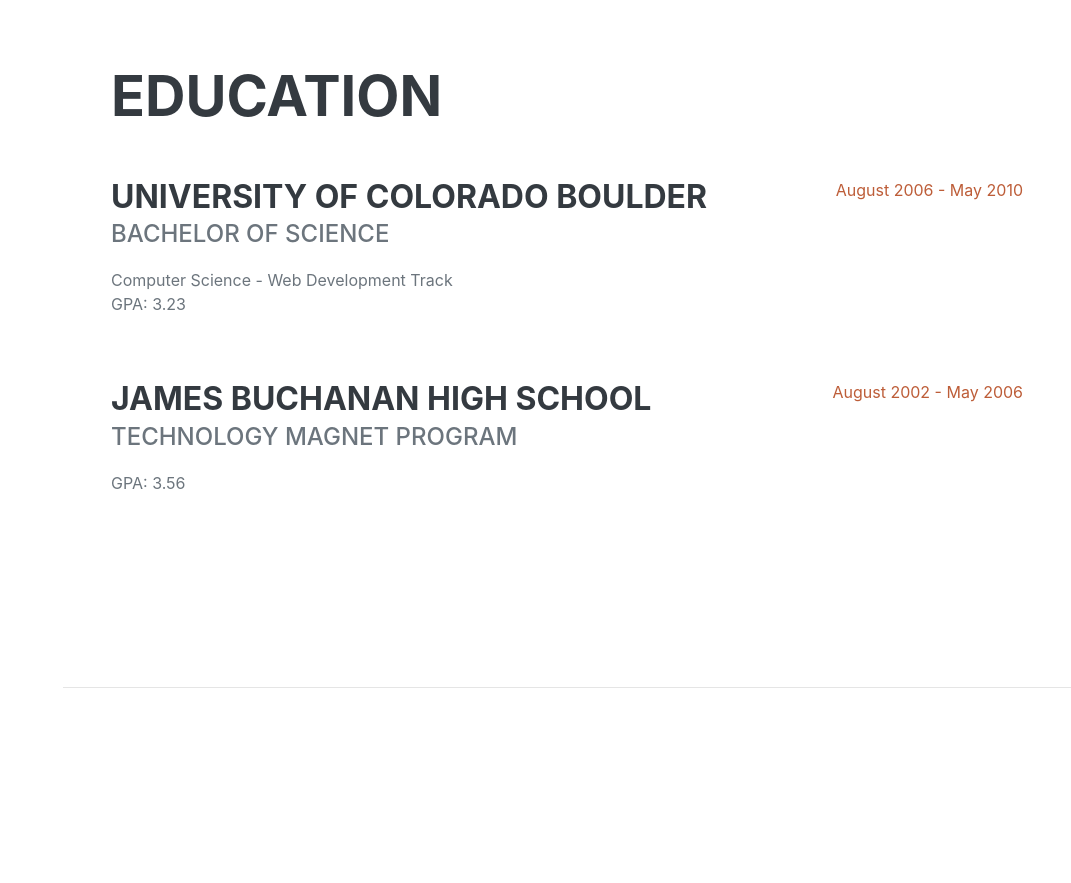
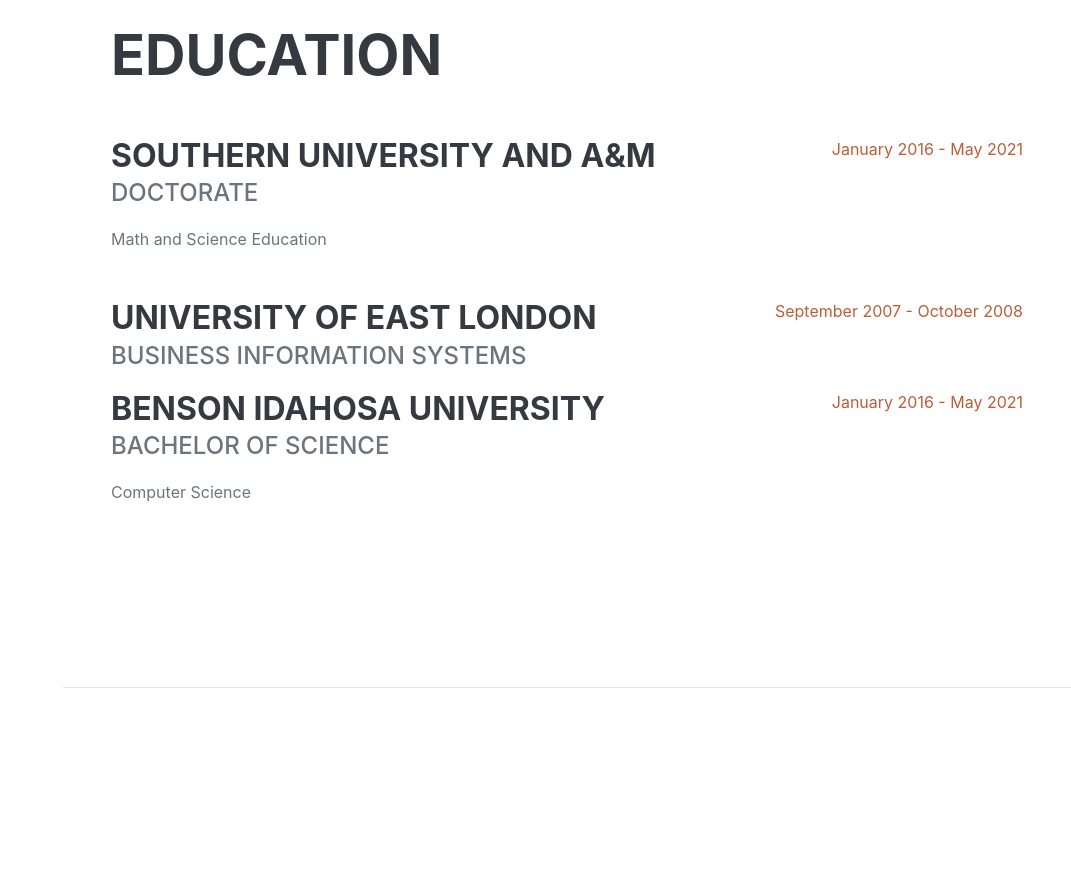
Before and after one commit to ajayia/ajayia.github.io, a plain HTML site: page index.html in a window 1280 px wide. Shown: the part 2120-3003 px from the top of the page, without its empty margins (209-1280 px from the left). Drawn offline with nearby package versions, Linux system fonts and the light colour scheme; a web font is replaced by a local one.

Commit message:
Update index.html

```diff
--- a/index.html
+++ b/index.html
@@ -102,20 +102,29 @@
                     <h2 class="mb-5">Education</h2>
                     <div class="d-flex flex-column flex-md-row justify-content-between mb-5">
                         <div class="flex-grow-1">
-                            <h3 class="mb-0">University of Colorado Boulder</h3>
-                            <div class="subheading mb-3">Bachelor of Science</div>
-                            <div>Computer Science - Web Development Track</div>
-                            <p>GPA: 3.23</p>
+                            <h3 class="mb-0">Southern University and A&M</h3>
+                            <div class="subheading mb-3">Doctorate</div>
+                            <div>Math and Science Education</div>
+
                         </div>
-                        <div class="flex-shrink-0"><span class="text-primary">August 2006 - May 2010</span></div>
+                        <div class="flex-shrink-0"><span class="text-primary">January 2016 - May 2021</span></div>
                     </div>
                     <div class="d-flex flex-column flex-md-row justify-content-between">
                         <div class="flex-grow-1">
-                            <h3 class="mb-0">James Buchanan High School</h3>
-                            <div class="subheading mb-3">Technology Magnet Program</div>
-                            <p>GPA: 3.56</p>
+                            <h3 class="mb-0">University of East London</h3>
+                            <div class="subheading mb-3">Business Information Systems</div>
+
                         </div>
-                        <div class="flex-shrink-0"><span class="text-primary">August 2002 - May 2006</span></div>
+                        <div class="flex-shrink-0"><span class="text-primary">September 2007 - October 2008</span></div>
+                    </div>
+                    <div class="d-flex flex-column flex-md-row justify-content-between mb-5">
+                        <div class="flex-grow-1">
+                            <h3 class="mb-0">Benson Idahosa University</h3>
+                            <div class="subheading mb-3">Bachelor of Science </div>
+                            <div>Computer Science</div>
+
+                        </div>
+                        <div class="flex-shrink-0"><span class="text-primary">January 2016 - May 2021</span></div>
                     </div>
                 </div>
             </section>
```
